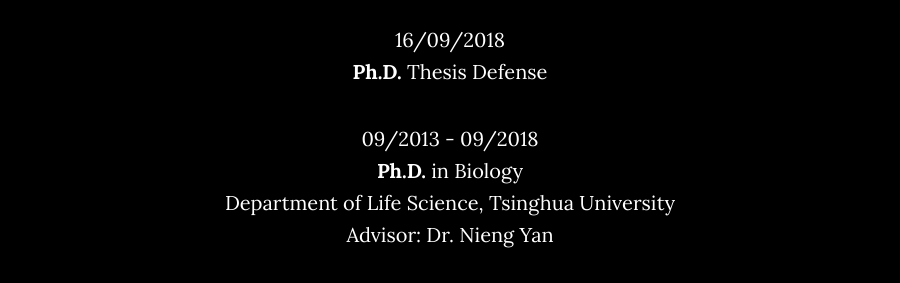
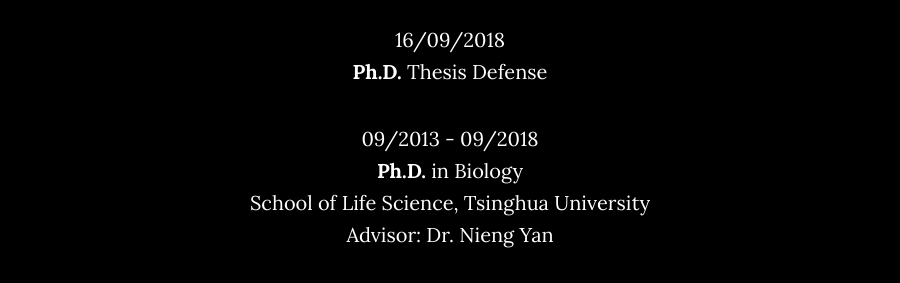
Before and after one commit to Zarrathustra/zarrathustra.github.io, a website: page index.html in a window 1280 px wide. Shown: the part 1960-2243 px from the top of the page, without its empty margins (190-1090 px from the left). Drawn offline with nearby package versions, Linux system fonts and the light colour scheme; some packages are replaced by stand-ins of ours.

Commit message:
School of Life Science

```diff
--- a/index.html
+++ b/index.html
@@ -136,7 +136,7 @@
                 <br>
                 <b>Ph.D.</b> in Biology
                 <br>
-                Department of Life Science, Tsinghua University
+                School of Life Science, Tsinghua University
                 <br>
                 Advisor: Dr. Nieng Yan
                 </p>
```
